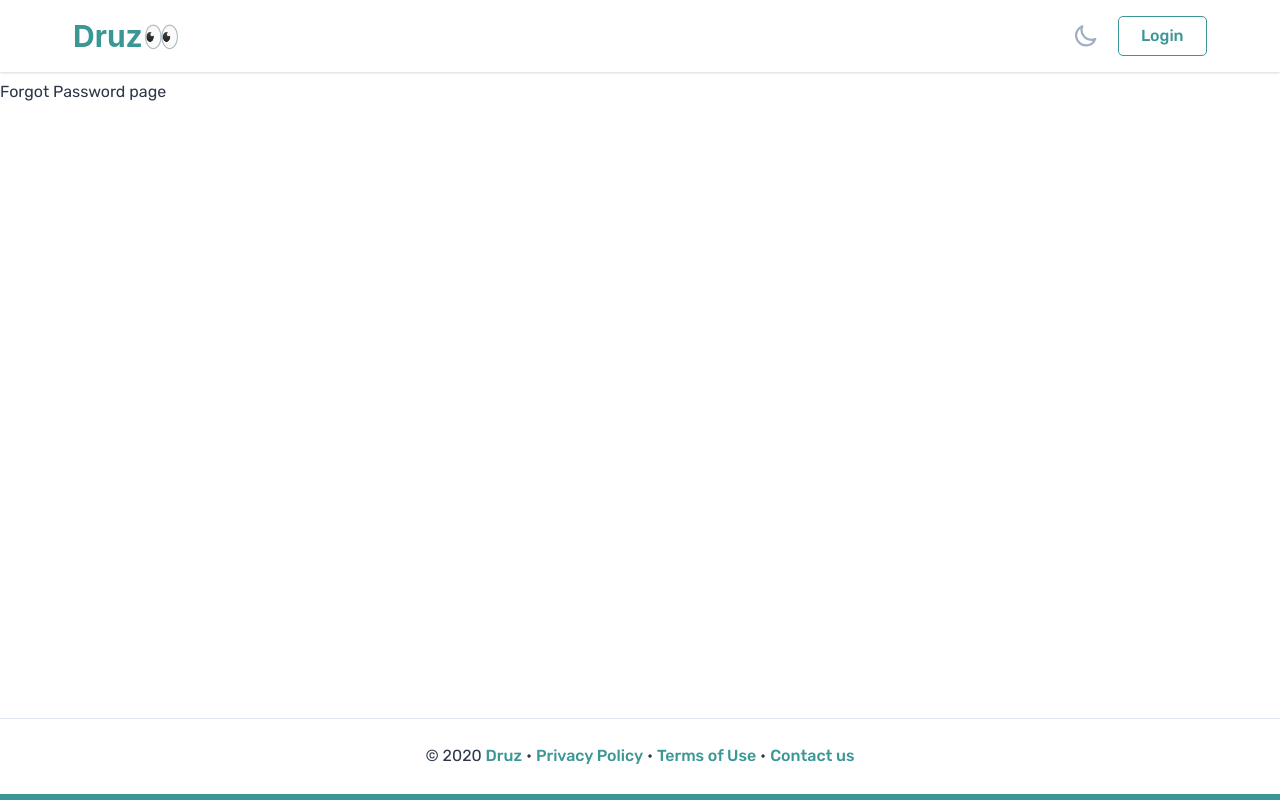
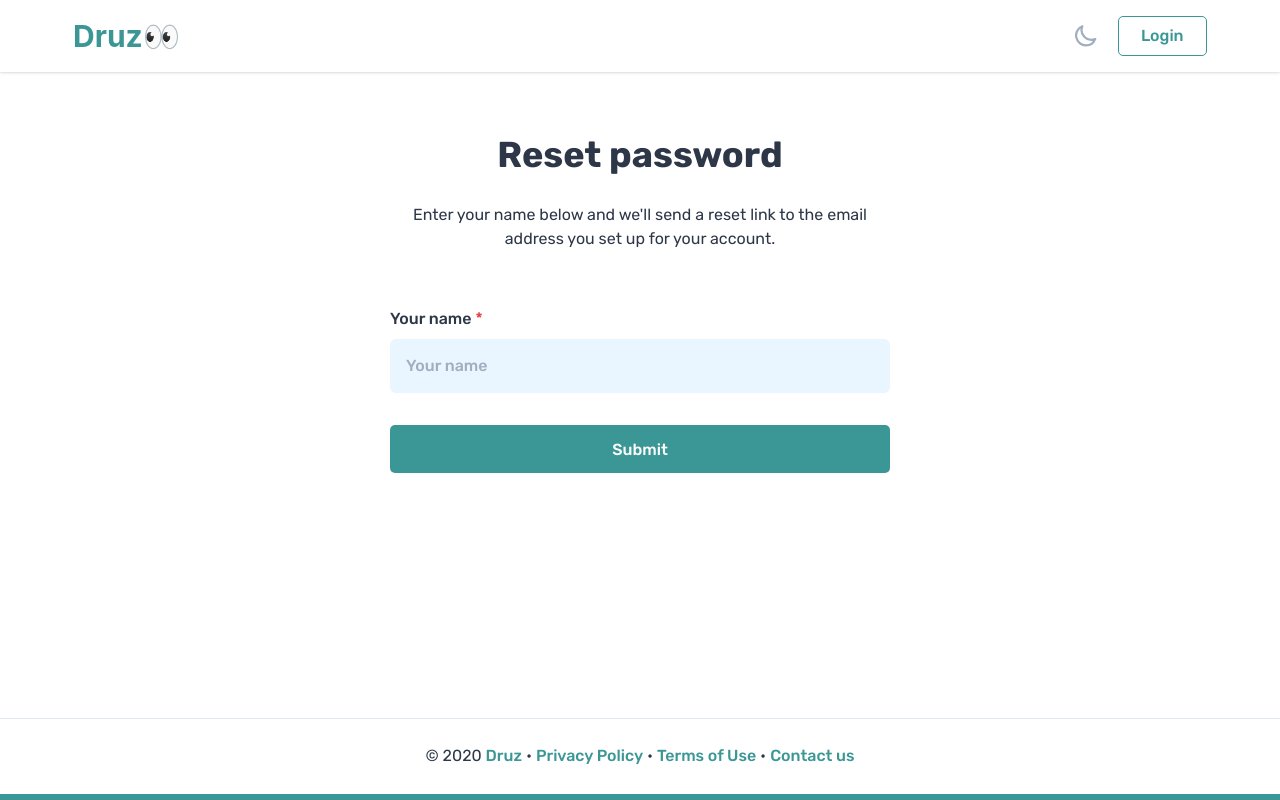
Before and after one commit to TEECOD3/druz-frontend, a Next.js app: page /forgot-password in a window 1280 px wide. Built offline with nearby package versions, Linux system fonts and the light colour scheme; what react-toast-notifications would draw is missing.

Commit message:
forgot password and href error fix

```diff
--- a/components/navbar.tsx
+++ b/components/navbar.tsx
@@ -41,7 +41,7 @@ const Header: React.FC = () => {
 
   const [showMobileNav, setShowMobileNav] = React.useState(false);
 
-  const loggedIn = !!UserService.getToken();
+  const [loggedIn, setLoggedIn] = React.useState(false);
 
   const ref = React.useRef<HTMLHeadingElement>();
   const [y, setY] = React.useState(0);
@@ -66,6 +66,11 @@ const Header: React.FC = () => {
   const borderColor = (path: string): string => {
     return router.pathname == path ? "#3B9795" : "transparent";
   };
+
+  React.useEffect(() => {
+    const getToken = localStorage.getItem("druz_token");
+    setLoggedIn(!!getToken);
+  }, []);
 
   React.useEffect(() => {
     return scrollY.onChange(() => setY(scrollY.get()));
--- a/views/forgotPassword/index.tsx
+++ b/views/forgotPassword/index.tsx
@@ -1,11 +1,136 @@
 import * as React from "react";
-import { Box, Text } from "@chakra-ui/react";
+import axios from "utils/axios";
+import { Text, FormControl, FormLabel, Box } from "@chakra-ui/react";
+import { useFormik } from "formik";
+import Link from "next/link";
+import PageTransition from "components/pageTransition";
+import Container from "components/container";
+import { Button } from "components/buttons";
+import CustomInput from "components/customInput";
 
 const ForgotPassword: React.FC = () => {
+  const [successfulSubmit, setSuccessfulSubmit] = React.useState<boolean>(
+    false,
+  );
+  const [loading, setLoading] = React.useState<boolean>(false);
+
+  const forgotPassword = async (payload: { name: string }) => {
+    setLoading(true);
+    try {
+      await axios.post("/api/v1/auth/forgot-password", payload);
+    } catch (err) {
+      // catch error
+    } finally {
+      setSuccessfulSubmit(true);
+      setLoading(false);
+    }
+  };
+
+  const formik = useFormik({
+    initialValues: {
+      name: "",
+    },
+    onSubmit: (values) => {
+      forgotPassword({ name: values.name });
+    },
+  });
+
   return (
-    <Box>
-      <Text>Forgot Password page</Text>
-    </Box>
+    <PageTransition>
+      <Container>
+        <Box mt={{ base: 8, md: 12 }}>
+          <Text
+            textAlign="center"
+            as="h1"
+            fontWeight="bold"
+            fontSize={["3xl", "3xl", "4xl"]}
+            mx="auto"
+            mb={[".5rem", "1.3rem"]}
+          >
+            Reset password
+          </Text>
+          <Box maxWidth="500px" mx="auto" textAlign="center">
+            <Box
+              as="span"
+              style={{ display: successfulSubmit ? "none" : "block" }}
+            >
+              Enter your name below and we&apos;ll send a reset link to the
+              email address you set up for your account.
+            </Box>
+            {successfulSubmit && (
+              <Text fontSize="2xl" as="h2">
+                Reset link sent!
+              </Text>
+            )}
+          </Box>
+
+          <Box
+            mb="3rem"
+            maxWidth="500px"
+            mx="auto"
+            mt={["2rem", "3rem", "3.5rem"]}
+          >
+            {successfulSubmit && (
+              <>
+                <Box
+                  borderColor="teal.500"
+                  borderWidth="2px"
+                  rounded="lg"
+                  p="6"
+                >
+                  Check your inbox for the next steps. If you don&apos;t receive
+                  an email, and it&apos;s not in your spam folder this could
+                  mean you signed up with a different address or you didn&apos;t
+                  setup your profile with your email address.
+                </Box>
+                <Box
+                  d="flex"
+                  justifyContent="center"
+                  alignItems="center"
+                  mt={["1rem", "1.5rem"]}
+                  mb="3rem"
+                  textAlign="center"
+                >
+                  <Link href="/login" passHref>
+                    <Text as="a" mr={4} href="/login" color="teal.500">
+                      Login
+                    </Text>
+                  </Link>{" "}
+                  or{" "}
+                  <Link href="/register" passHref>
+                    <Text as="a" ml={4} href="/register" color="teal.500">
+                      Sign up
+                    </Text>
+                  </Link>
+                </Box>
+              </>
+            )}
+            <form
+              style={{ display: successfulSubmit ? "none" : "block" }}
+              onSubmit={formik.handleSubmit}
+            >
+              <FormControl isRequired mb={["1rem", "1.5rem", "2rem"]}>
+                <FormLabel htmlFor="name">Your name</FormLabel>
+                <CustomInput
+                  name="name"
+                  id="name"
+                  type="text"
+                  isRequired
+                  placeholder="Your name"
+                  value={formik.values.name}
+                  onChange={formik.handleChange}
+                />
+              </FormControl>
+
+              <Button isLoading={loading} fullWidth type="submit">
+                {" "}
+                Submit
+              </Button>
+            </form>
+          </Box>
+        </Box>
+      </Container>
+    </PageTransition>
   );
 };
 
--- a/views/login/index.tsx
+++ b/views/login/index.tsx
@@ -45,7 +45,6 @@ const Login: React.FC = () => {
       const { data } = res;
       UserService.setToken(data.data.token);
       setAuthorization(data.data.token);
-      UserService.setUser(data.data.user);
 
       resetForm();
       addToast("Successfully logged in!", {
--- a/views/register/index.tsx
+++ b/views/register/index.tsx
@@ -53,7 +53,6 @@ const Register: React.FC = () => {
       const { data } = res;
       UserService.setToken(data.data.token);
       setAuthorization(data.data.token);
-      UserService.setUser(data.data.user);
 
       resetForm();
       addToast("Successfully registered!", {
```
Also changed, not shown: 1 other file (tests, documents, lock files or other folders).
